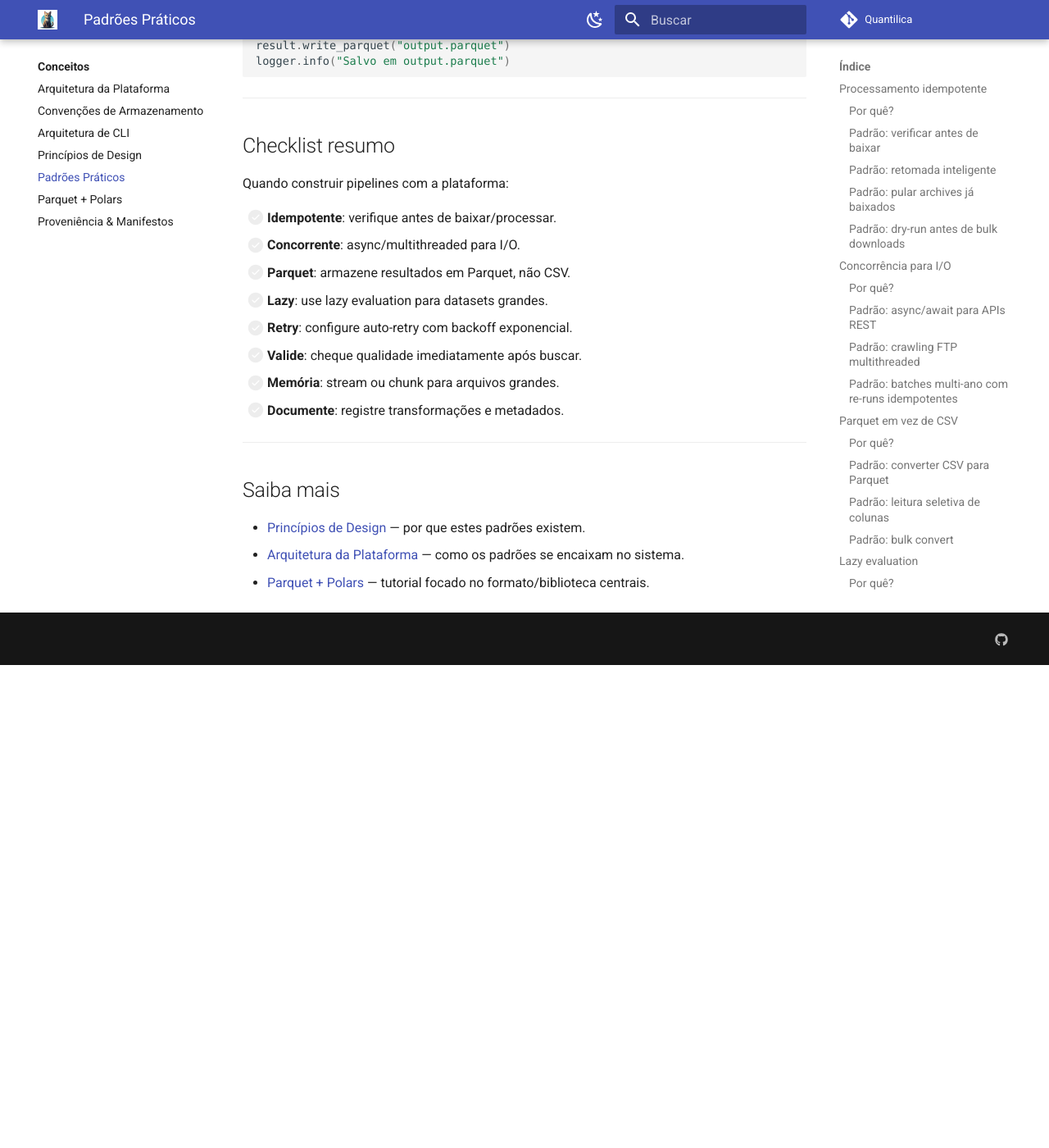
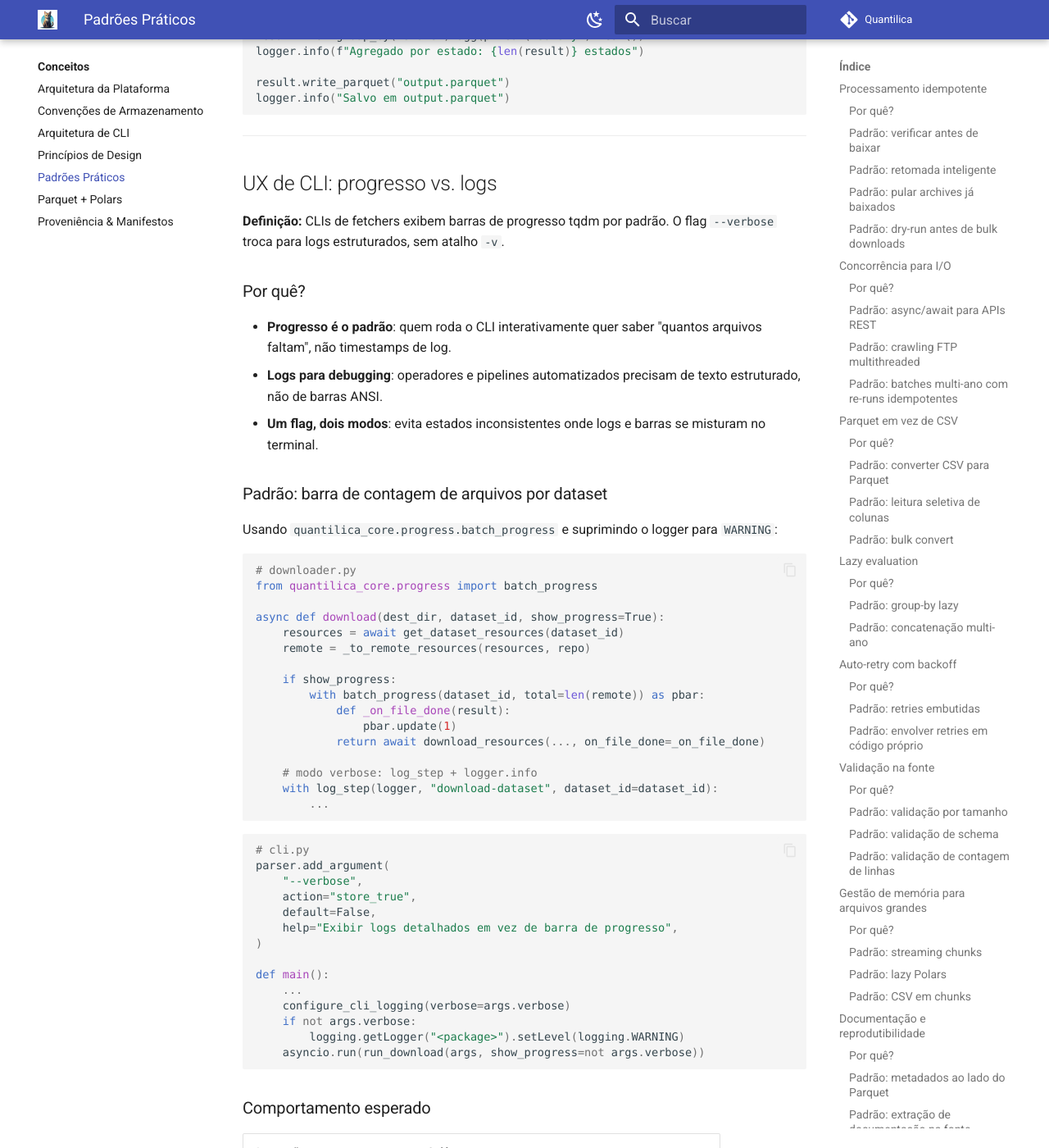
Before and after one commit to Quantilica/docs, an MkDocs documentation site: the page built from docs/concepts/padroes.md, in a window 1280 px wide and 1400 px high, scrolled down 11558 px. Shown: the whole window at 82% size. Built offline with MkDocs 1.6.1 and Material for MkDocs 9.7.7, drawn with Linux system fonts in a browser that asks for light colours; some web fonts are replaced; before the commit the page ends 12369 px from its top, so only the background shows below that; some of the changed text lies outside the part shown.

Commit message:
docs(padroes): add CLI UX pattern for progress bars vs logs
Documenta o padrão --verbose/barra-de-progresso adotado pelos fetchers
da plataforma, com exemplo de implementação usando batch_progress de
quantilica_core e as regras do padrão (sem -v, WARNING por padrão, etc).

Co-Authored-By: Claude Sonnet 4.6 <noreply@anthropic.com>

````diff
--- a/docs/concepts/padroes.md
+++ b/docs/concepts/padroes.md
@@ -12,6 +12,7 @@ Este guia cobre oito padrões táticos usados em todas as ferramentas da platafo
 | [Validação na fonte](#validacao-na-fonte) | Resiliência, Sem Mágica |
 | [Gestão de memória para arquivos grandes](#memoria-arquivos-grandes) | Performance |
 | [Documentação e reprodutibilidade](#documentacao-reprodutibilidade) | Reprodutibilidade, Sem Mágica |
+| [UX de CLI: progresso vs. logs](#cli-ux) | Sem Mágica |
 
 ---
 
@@ -524,6 +525,77 @@ logger.info("Salvo em output.parquet")
 
 ---
 
+## UX de CLI: progresso vs. logs {#cli-ux}
+
+**Definição:** CLIs de fetchers exibem barras de progresso tqdm por padrão. O flag `--verbose` troca para logs estruturados, sem atalho `-v`.
+
+### Por quê?
+
+- **Progresso é o padrão**: quem roda o CLI interativamente quer saber "quantos arquivos faltam", não timestamps de log.
+- **Logs para debugging**: operadores e pipelines automatizados precisam de texto estruturado, não de barras ANSI.
+- **Um flag, dois modos**: evita estados inconsistentes onde logs e barras se misturam no terminal.
+
+### Padrão: barra de contagem de arquivos por dataset
+
+Usando `quantilica_core.progress.batch_progress` e suprimindo o logger para `WARNING`:
+
+```python
+# downloader.py
+from quantilica_core.progress import batch_progress
+
+async def download(dest_dir, dataset_id, show_progress=True):
+    resources = await get_dataset_resources(dataset_id)
+    remote = _to_remote_resources(resources, repo)
+
+    if show_progress:
+        with batch_progress(dataset_id, total=len(remote)) as pbar:
+            def _on_file_done(result):
+                pbar.update(1)
+            return await download_resources(..., on_file_done=_on_file_done)
+
+    # modo verbose: log_step + logger.info
+    with log_step(logger, "download-dataset", dataset_id=dataset_id):
+        ...
+```
+
+```python
+# cli.py
+parser.add_argument(
+    "--verbose",
+    action="store_true",
+    default=False,
+    help="Exibir logs detalhados em vez de barra de progresso",
+)
+
+def main():
+    ...
+    configure_cli_logging(verbose=args.verbose)
+    if not args.verbose:
+        logging.getLogger("<package>").setLevel(logging.WARNING)
+    asyncio.run(run_download(args, show_progress=not args.verbose))
+```
+
+### Comportamento esperado
+
+| Invocação | Saída |
+|---|---|
+| `fetcher download` | `prices \| 3/7 arquivo [00:10, ...]` |
+| `fetcher download --verbose` | `2025-01-10T14:22:01 INFO ... download-dataset start` |
+
+### Regras do padrão
+
+- **`--verbose` sem shorthand `-v`**: evita conflito com flags globais em wrappers.
+- **Modo padrão silencia INFO**: `logging.getLogger("<pacote>").setLevel(logging.WARNING)` — erros e warnings ainda aparecem.
+- **`batch_progress` de `quantilica_core.progress`**: não crie barras tqdm diretamente no CLI.
+- **`on_file_done` callback**: atualize a barra conforme cada arquivo termina (incluindo skips), não apenas no final.
+
+### Fetchers que adotam este padrão
+
+- `datasus-fetcher` — implementação de referência
+- `tesouro-direto-fetcher` — migrado neste padrão
+
+---
+
 ## Checklist resumo
 
 Quando construir pipelines com a plataforma:
@@ -536,6 +608,7 @@ Quando construir pipelines com a plataforma:
 - [ ] **Valide**: cheque qualidade imediatamente após buscar.
 - [ ] **Memória**: stream ou chunk para arquivos grandes.
 - [ ] **Documente**: registre transformações e metadados.
+- [ ] **CLI UX**: barra de progresso por padrão; `--verbose` para logs.
 
 ---
 
````
